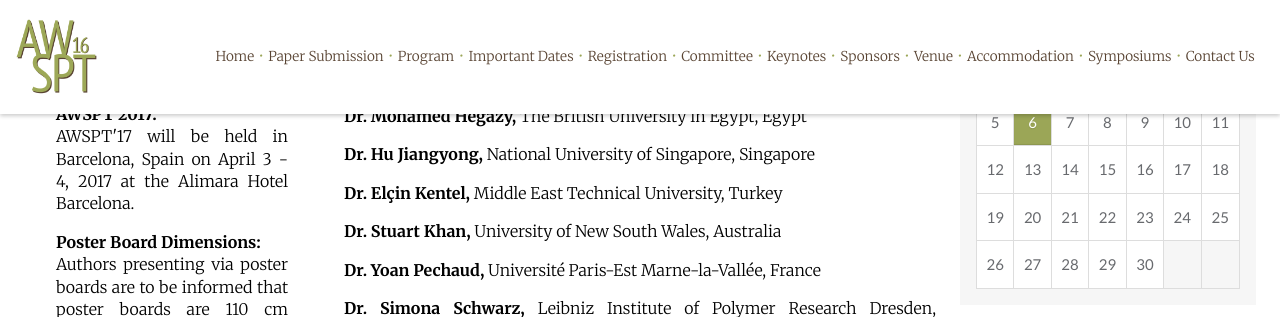
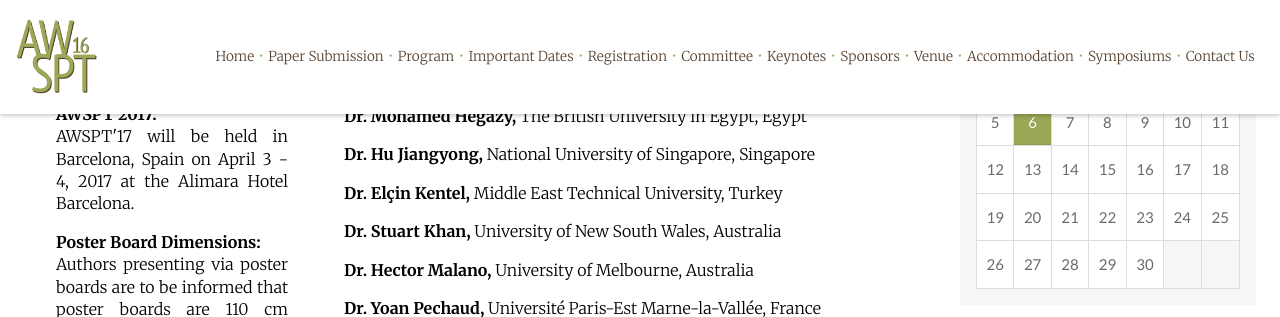
Before and after one commit to emdsgn/awspt, a Jekyll site: the page built from committee.html, in a window 1280 px wide and 900 px high, scrolled down 586 px, cut to the strip 0-317 px from the top of the window. Built offline with Jekyll 4.4.1, drawn with Linux system fonts in a browser that asks for light colours; nearby versions of some CDN libraries; Markdown is read by kramdown in place of the engine named in the settings; comment, search, counter and statistics services are not loaded.

Commit message:
updated sc

```diff
--- a/committee.html
+++ b/committee.html
@@ -22,7 +22,7 @@ keyword: air pollution conference, water pollution conference, soil pollution co
     <p class="body"><b>Dr. Hu Jiangyong,</b> National University of Singapore, Singapore</p>
     <p class="body"><b>Dr. Elçin Kentel,</b> Middle East Technical University, Turkey</p>
     <p class="body"><b>Dr. Stuart Khan,</b> University of New South Wales, Australia</p>
-    <!-- <p class="body"><b>Dr. Thomas Letzel,</b> Technische University Munchen, Germany</p> -->
+    <p class="body"><b>Dr. Hector Malano,</b> University of Melbourne, Australia</p>
     <p class="body"><b>Dr. Yoan Pechaud,</b> Université Paris-Est Marne-la-Vallée, France</p>
     <p class="body"><b>Dr. Simona Schwarz,</b> Leibniz Institute of Polymer Research Dresden, Germany</p>
     <p class="body"><b>Dr. Hüseyin Selçuk,</b> Istanbul University, Turkey</p>
```
Also changed, not shown: 1 other file.
